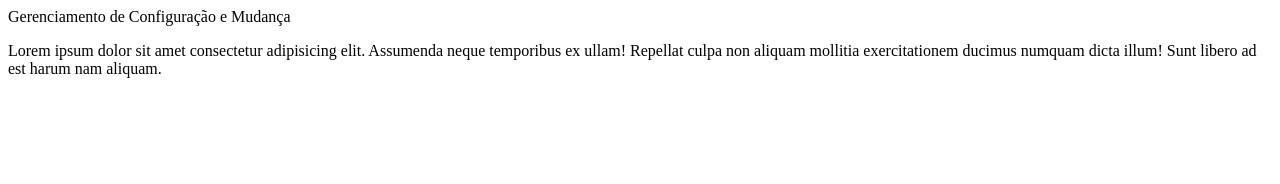
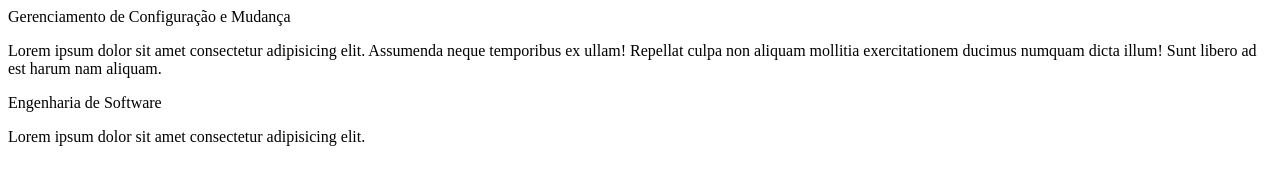
Before and after one commit to Andrielly091/branching, a plain HTML site: page index.html in a window 1280 px wide. Drawn offline with Linux system fonts and the light colour scheme.

Commit message:
inclue engenharia de software

```diff
--- a/index.html
+++ b/index.html
@@ -13,5 +13,11 @@ Lorem ipsum dolor sit amet consectetur adipisicing elit. Assumenda neque tempori
 
         </p>
     </article>
+    <article>Engenharia de Software<title>
+    </title><p>
+Lorem ipsum dolor sit amet consectetur adipisicing elit.
+
+    </p>
+</article>
 </body>
 </html>
```
